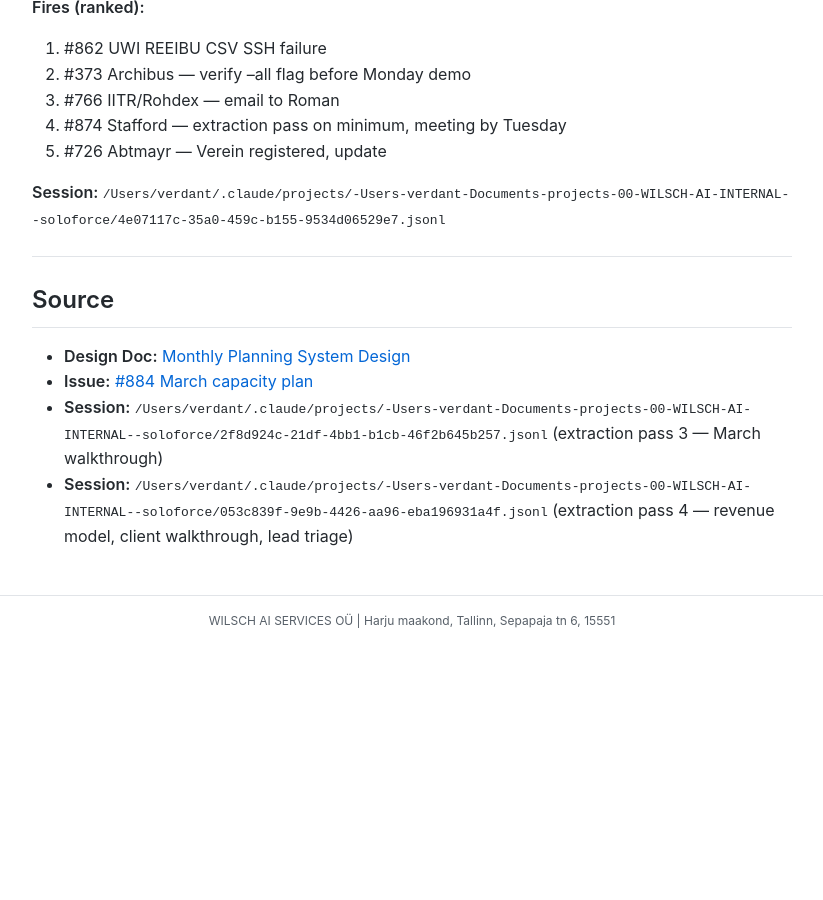
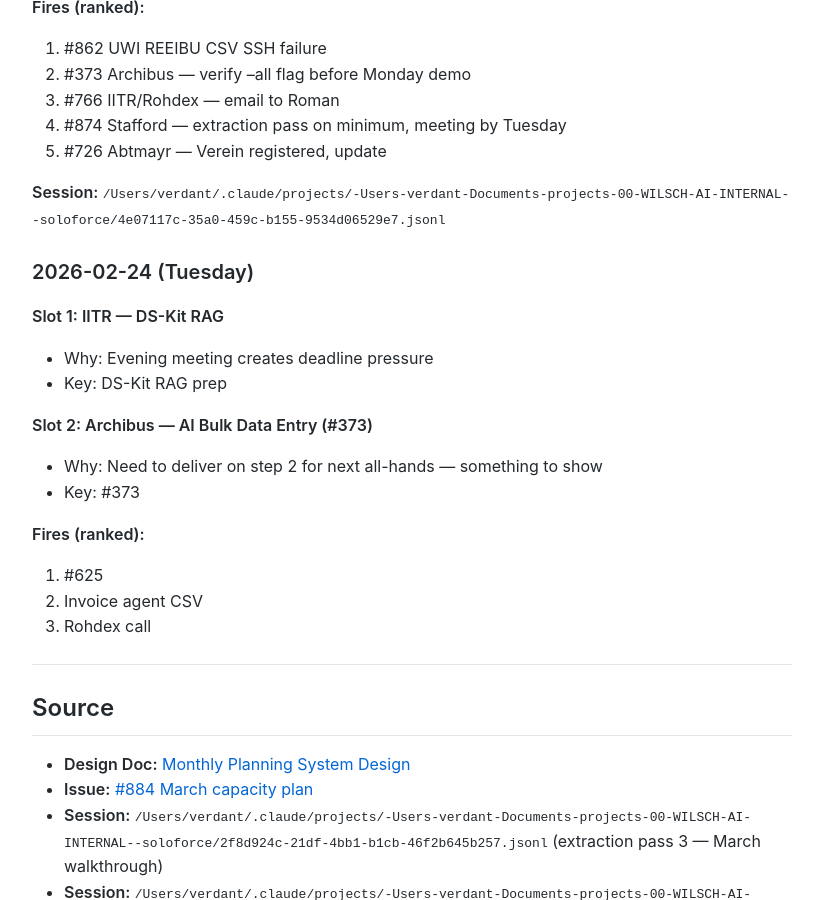
Before and after one commit to MariusWilsch/public-wilsch-ai-pages, a Jekyll site: the page built from project/soloforce/monthly-plan-2026-02-23-to-2026-03-31.md, in a window 1280 px wide and 900 px high, scrolled down 5571 px. Shown: the whole window, without its empty margins (228-1051 px from the left). Built offline with Jekyll 4.4.1, drawn with Linux system fonts in a browser that asks for light colours; our own code applies the rules of GitHub Pages for plain Markdown files; before the commit the page ends 6216 px from its top, so only the background shows below that.

Commit message:
Sync from hippocampus 2026-02-24

```diff
--- a/project/soloforce/monthly-plan-2026-02-23-to-2026-03-31.md
+++ b/project/soloforce/monthly-plan-2026-02-23-to-2026-03-31.md
@@ -143,6 +143,21 @@ First monthly plan. Testing: if monthly pre-decides direction and daily enforces
 
 **Session:** `/Users/verdant/.claude/projects/-Users-verdant-Documents-projects-00-WILSCH-AI-INTERNAL--soloforce/4e07117c-35a0-459c-b155-9534d06529e7.jsonl`
 
+### 2026-02-24 (Tuesday)
+
+**Slot 1: IITR — DS-Kit RAG**
+- Why: Evening meeting creates deadline pressure
+- Key: DS-Kit RAG prep
+
+**Slot 2: Archibus — AI Bulk Data Entry (#373)**
+- Why: Need to deliver on step 2 for next all-hands — something to show
+- Key: #373
+
+**Fires (ranked):**
+1. #625
+2. Invoice agent CSV
+3. Rohdex call
+
 ---
 
 ## Source
```
